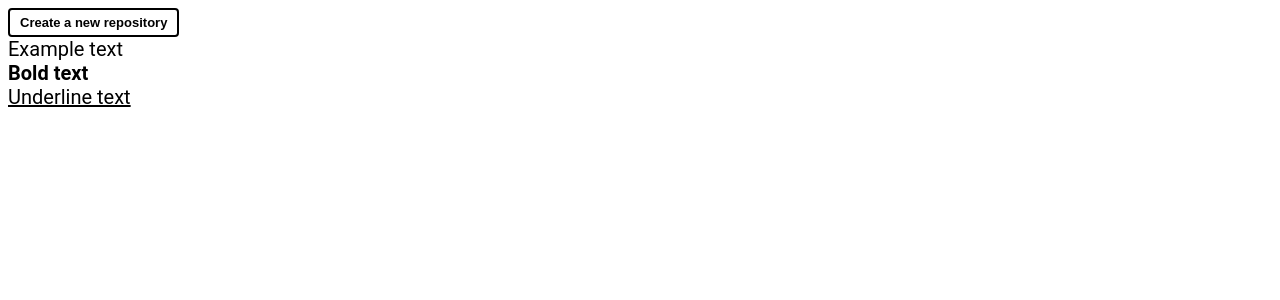
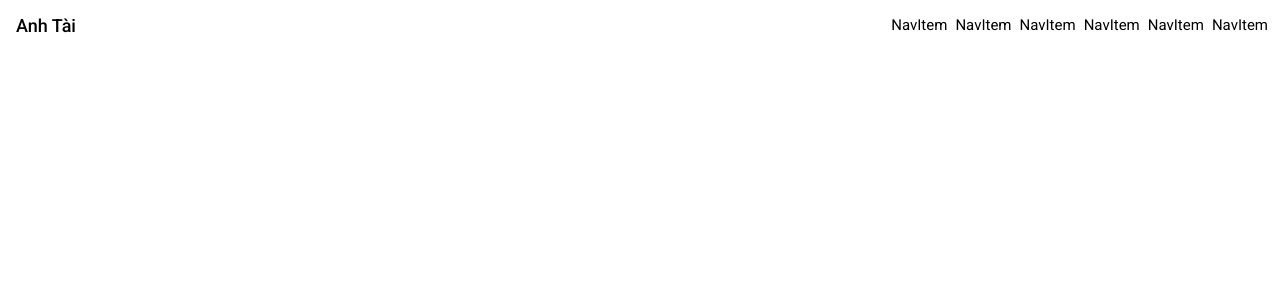
Before and after one commit to taikute/MyPortfolio, a Vue app: page / in a window 1280 px wide. Shown: the top 300 px of the page. Built offline with nearby package versions, Linux system fonts and the light colour scheme.

Commit message:
Add Navbar

```diff
--- a/index.html
+++ b/index.html
@@ -5,6 +5,13 @@
   <meta charset="UTF-8">
   <link rel="icon" href="/favicon.ico">
   <meta name="viewport" content="width=device-width, initial-scale=1.0">
+
+  <link rel="preconnect" href="https://fonts.googleapis.com">
+  <link rel="preconnect" href="https://fonts.gstatic.com" crossorigin>
+  <link
+    href="https://fonts.googleapis.com/css2?family=Roboto:ital,wght@0,100;0,300;0,400;0,500;0,700;0,900;1,100;1,300;1,400;1,500;1,700;1,900&display=swap"
+    rel="stylesheet">
+
 </head>
 
 <body>
--- a/src/App.vue
+++ b/src/App.vue
@@ -1,14 +1,16 @@
-<script setup lang="ts"></script>
+<script setup lang="ts">
+import Nav from './components/Nav.vue';
+</script>
 
 <template>
-  <button class="button-primary">Create a new repository</button>
-  <br>
-  Example text
-  <br>
-  <b>Bold text</b>
-  <br>
-  <u>Underline text</u>
-  <!-- <RouterView></RouterView> -->
+	<Nav></Nav>
+	<div class="divider"></div>
+	<!-- <RouterView></RouterView> -->
 </template>
 
-<style scoped></style>
+<style scoped>
+.divider {
+	height: 2px;
+	background-color: white;
+}
+</style>
--- a/src/assets/base.css
+++ b/src/assets/color.css
@@ -1,20 +1,26 @@
 /* Base Color */
 :root {
+	--light-background-primary: #;
+
 	--dark-background-primary: #010409;
 	--dark-background-secondary: #181818;
 	--dark-text-primary: #F0F6FC;
 	--dark-text-muted: #9097A0;
 	--dark-text-link: #4493F8;
+	--dark-text-hover: #15191F;
 	--dark-button-primary: #1F8635;
 	--dark-button-hover-primary: #29903B;
 	--dark-button-active-primary: #105823;
+	--dark-button-secondary: #252C36;
+	--dark-button-hover-secondary: #262C36;
+	--dark-button-active-secondary: #2B313D;
 	--dark-on-button: white;
-	--dark-on-button-muted: #;
+	--dark-on-button-muted: #9198A1;
 }
 
 /* Light Theme */
 :root {
-	--background-color: #;
+	--color-background-primary: #;
 }
 
 /* Dark Theme */
@@ -22,8 +28,11 @@
 	:root {
 		--color-background-primary: var(--dark-background-primary);
 		--color-text-primary: var(--dark-text-primary);
+		--color-text-muted: var(--dark-text-muted);
+		--color-text-hover: var(--dark-text-hover);
 		--color-button-primary: var(--dark-button-primary);
 		--color-on-button: var(--dark-on-button);
+		--color-on-button-muted: var(--dark-on-button-muted);
 		--color-button-hover-primary: var(--dark-button-hover-primary);
 		--color-button-active-primary: var(--dark-button-active-primary);
 	}
@@ -32,23 +41,36 @@
 body {
 	background-color: var(--color-background-primary);
 	color: var(--color-text-primary);
-	font-size: 20px;
-	font-family: Roboto;
 }
 
-button {
+.navbar {}
+
+.navbar a {
+	color: var(--color-text-primary);
+}
+
+.navbar a:hover {
+	background-color: var(--dark-text-hover);
+}
+
+.btn {
 	border-color: var(--color-button-hover-primary);
 }
 
-.button-primary {
+.btn:active {
+	border-color: transparent;
+}
+
+.btn-primary {
 	color: var(--color-on-button);
 	background-color: var(--color-button-primary);
 }
 
-.button-primary:hover {
+.btn-primary:hover {
 	background-color: var(--color-button-hover-primary);
 }
 
-.button-primary:active {
+.btn-primary:active {
+	color: var(--color-text-muted);
 	background-color: var(--color-button-active-primary);
 }
--- a/src/assets/main.css
+++ b/src/assets/main.css
@@ -1,16 +1,28 @@
-@import './base.css';
+@import './color.css';
+
+html {
+	padding: 0;
+}
+
+body {
+	font-size: 13px;
+	font-family: "Roboto", system-ui;
+	margin: 0;
+}
 
 button {
-    font-weight: 600;
-    font-size: 13px;
-    padding: 5px 10px;
-    cursor: pointer;
-    border-width: 2px;
-    border-style: solid;
-    border-radius: 4px;
+	font-size: 13px;
+	font-family: "Roboto", system-ui;
 }
 
-button:active {
-    border-color: transparent;
-    transform: scale(0.99);
+a {
+	text-decoration: none;
+	cursor: pointer;
 }
+
+.btn {
+	padding: 5px 10px;
+	border-width: 2px;
+	border-style: solid;
+	border-radius: 4px;
+}
--- /dev/null
+++ b/src/components/Nav.vue
@@ -0,0 +1,124 @@
+<template>
+	<nav class="navbar">
+
+		<RouterLink class="nav-header" to="/">Anh Tài</RouterLink>
+
+		<div class="menu" :class="menuState">
+			<div class="menu-btn" @click="menuBtn">
+				<div class="bar1"></div>
+				<div class="bar2"></div>
+				<div class="bar3"></div>
+			</div>
+
+			<div class="menu-items">
+				<RouterLink to="/about">Menu Item</RouterLink>
+				<RouterLink to="/about">Menu Item</RouterLink>
+				<RouterLink to="/about">Menu Item</RouterLink>
+				<RouterLink to="/about">Menu Item</RouterLink>
+				<RouterLink to="/about">Menu Item</RouterLink>
+				<RouterLink to="/about">Menu Item</RouterLink>
+			</div>
+		</div>
+
+		<div class="nav-items">
+			<RouterLink to="/about">NavItem</RouterLink>
+			<RouterLink to="/about">NavItem</RouterLink>
+			<RouterLink to="/about">NavItem</RouterLink>
+			<RouterLink to="/about">NavItem</RouterLink>
+			<RouterLink to="/about">NavItem</RouterLink>
+			<RouterLink to="/about">NavItem</RouterLink>
+		</div>
+	</nav>
+</template>
+
+<script setup lang="ts">
+import { ref } from 'vue';
+
+const menuState = ref<string | null>(null)
+function menuBtn() {
+	if (menuState.value == null) {
+		menuState.value = 'menu-show'
+		// Open
+	} else {
+		menuState.value = null
+		// Close
+	}
+}
+</script>
+
+<style scoped>
+.menu-btn {
+	cursor: pointer;
+}
+
+.menu-items {
+	display: none;
+	flex-direction: column;
+	position: absolute;
+	right: 0px;
+	background-color: black;
+	border: 2px solid;
+	border-radius: 4px;
+	padding: 4px;
+}
+
+.nav-items {
+	display: none;
+}
+
+.bar1,
+.bar2,
+.bar3 {
+	width: 35px;
+	height: 5px;
+	background-color: white;
+	margin: 6px 0;
+	transition: 0.4s;
+}
+
+.menu-show .menu-btn .bar1 {
+	transform: translate(0, 11px) rotate(-45deg);
+}
+
+.menu-show .menu-btn .bar2 {
+	opacity: 0;
+}
+
+.menu-show .menu-btn .bar3 {
+	transform: translate(0, -11px) rotate(45deg);
+}
+
+.menu-show .menu-items {
+	display: flex;
+}
+
+@media (min-width:768px) {
+	.menu {
+		display: none;
+	}
+
+	.nav-items {
+		display: inline;
+	}
+}
+
+.nav-header {
+	font-size: 18px;
+	font-weight: 500;
+	padding: 4px 8px;
+}
+
+.navbar {
+	margin: 0 8px;
+	height: 50px;
+	display: flex;
+	justify-content: space-between;
+	align-items: center;
+}
+
+.nav-items a {
+	font-size: 15px;
+	padding: 4px 4px;
+	border-radius: 4px;
+}
+</style>
```
Also changed, not shown: src/components/About.vue (+4 -4 lines), src/components/MenuIcon.vue (added, +9 -0 lines).
